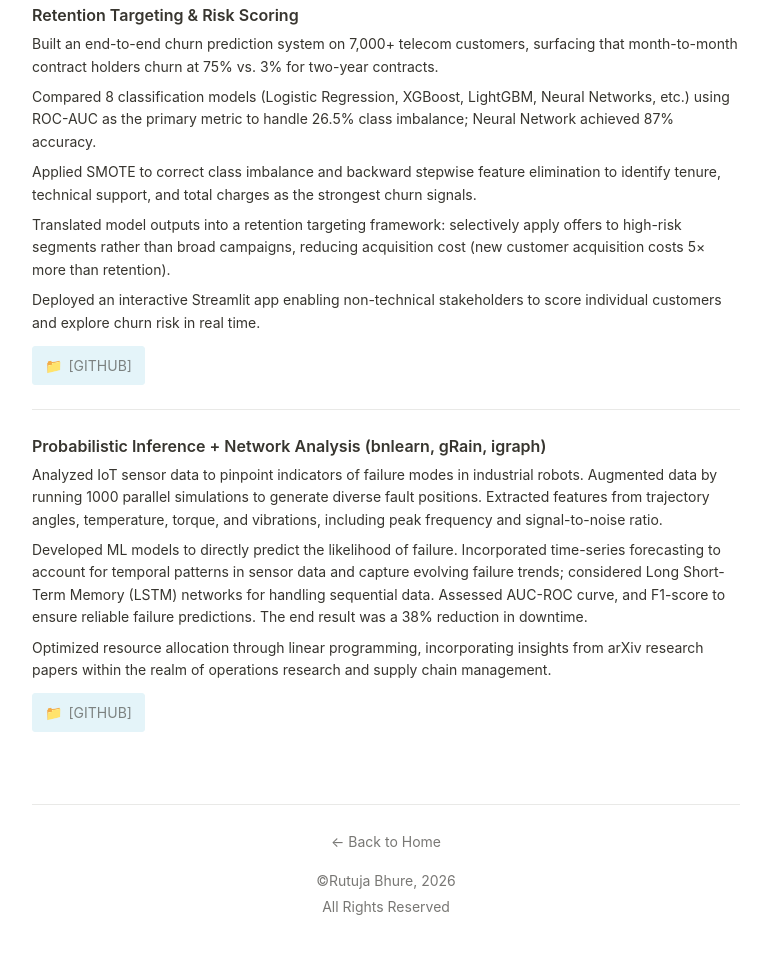
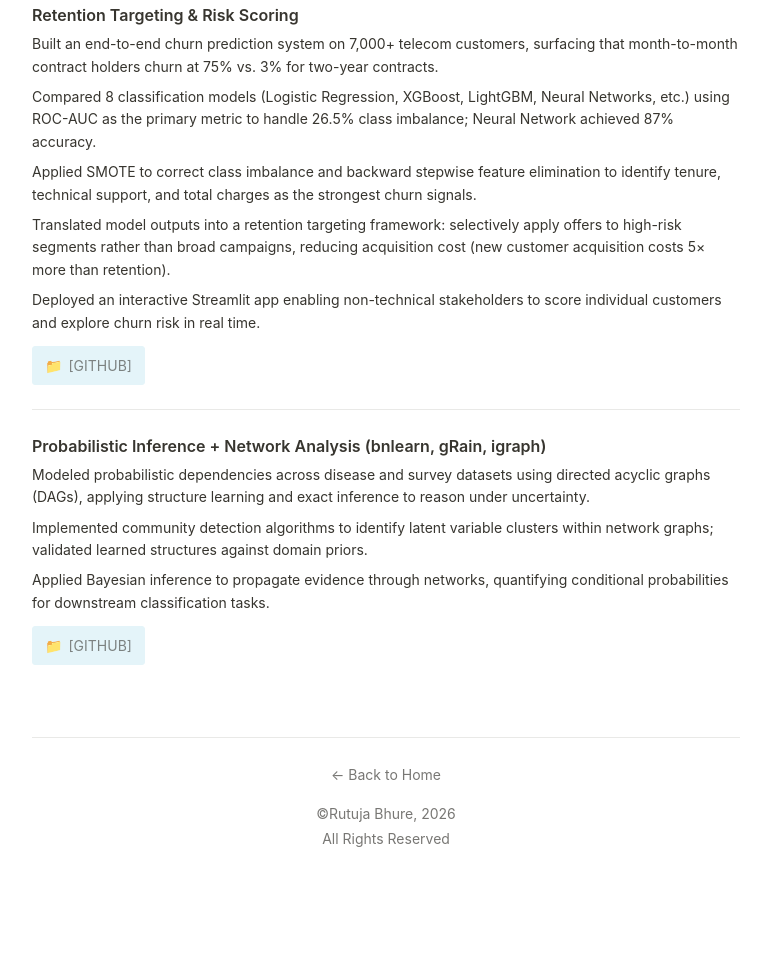
Before and after one commit to hrootscraft/hrootscraft.github.io, an Astro site: page /projects in a window 1280 px wide. Shown: the part 988-1941 px from the top of the page, without its empty margins (254-1025 px from the left). Built offline with nearby package versions, Linux system fonts and the light colour scheme; Astro itself is replaced by a stand-in of ours.

Commit message:
add project

```diff
--- a/src/pages/projects.astro
+++ b/src/pages/projects.astro
@@ -42,9 +42,9 @@ const projects = [
   {
     title: "Probabilistic Inference + Network Analysis (bnlearn, gRain, igraph)",
     description: [
-      "Analyzed IoT sensor data to pinpoint indicators of failure modes in industrial robots. Augmented data by running 1000 parallel simulations to generate diverse fault positions. Extracted features from trajectory angles, temperature, torque, and vibrations, including peak frequency and signal-to-noise ratio.",
-      "Developed ML models to directly predict the likelihood of failure. Incorporated time-series forecasting to account for temporal patterns in sensor data and capture evolving failure trends; considered Long Short-Term Memory (LSTM) networks for handling sequential data. Assessed AUC-ROC curve, and F1-score to ensure reliable failure predictions. The end result was a 38% reduction in downtime.",
-      "Optimized resource allocation through linear programming, incorporating insights from arXiv research papers within the realm of operations research and supply chain management."
+      "Modeled probabilistic dependencies across disease and survey datasets using directed acyclic graphs (DAGs), applying structure learning and exact inference to reason under uncertainty.",
+      "Implemented community detection algorithms to identify latent variable clusters within network graphs; validated learned structures against domain priors.",
+      "Applied Bayesian inference to propagate evidence through networks, quantifying conditional probabilities for downstream classification tasks."
     ],
     links: [
       { label: "GITHUB", url: "https://github.com/hrootscraft/bayesian-networks/blob/main/CapstoneAssignment.pdf" },
```
Also changed, not shown: 1 other file.
